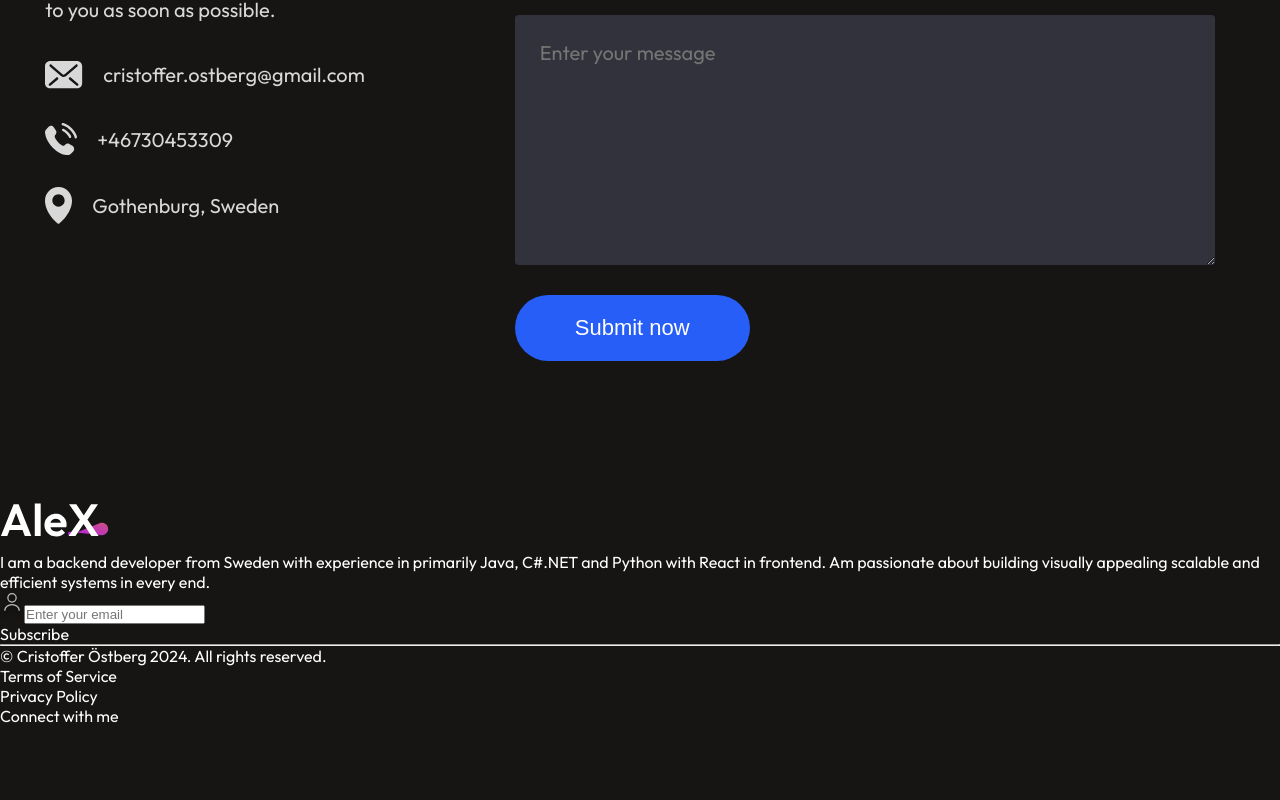
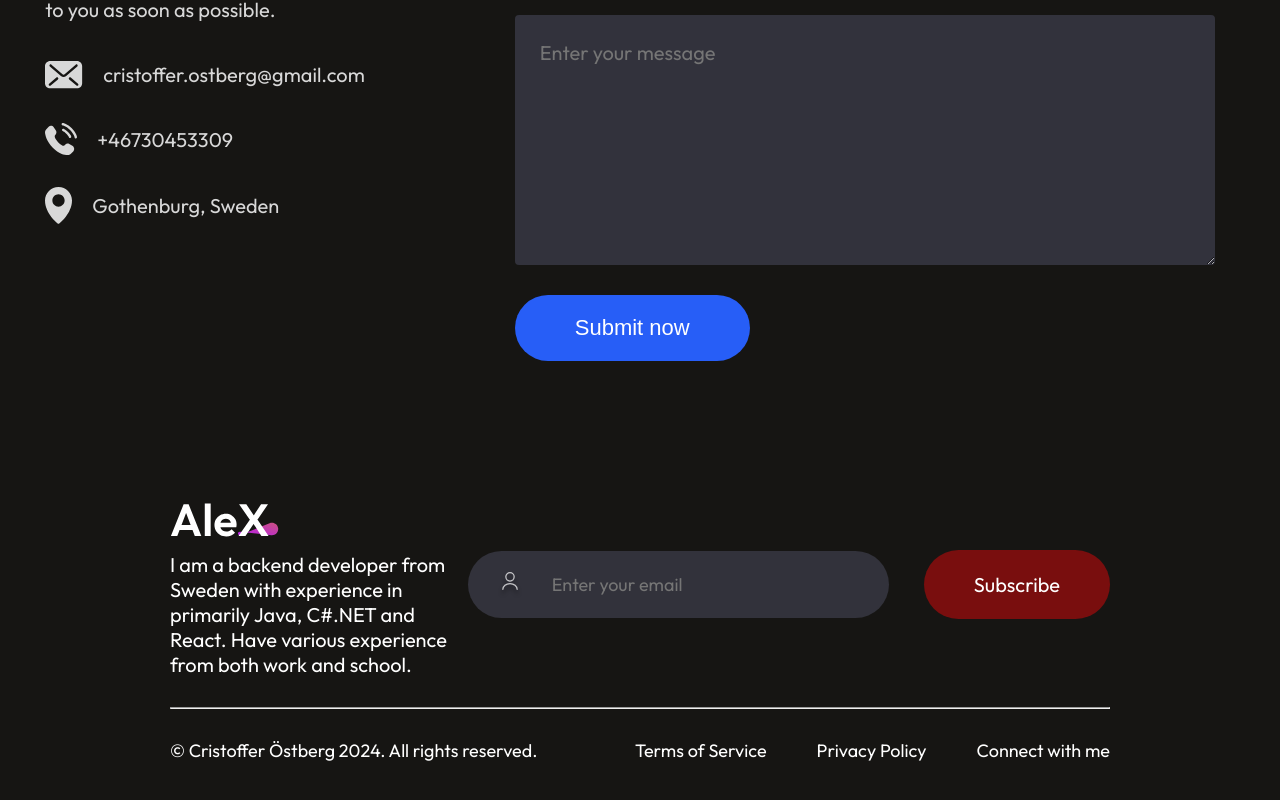
Before and after one commit to Cristoffer85/c-portfolio, a React (Vite) app: page / in a window 1280 px wide. Shown: the part 5990-6790 px from the top of the page. Before the commit the page ends 6716 px from the top, so only its background shows below. Built offline with nearby package versions, Linux system fonts and the light colour scheme.

Commit message:
Footer styling complete

```diff
--- a/src/Components/Footer/Footer.css
+++ b/src/Components/Footer/Footer.css
@@ -0,0 +1,68 @@
+.footer{
+    margin: 50px 170px;
+    display: flex;
+    flex-direction: column;
+    gap: 30px;
+}
+
+/* ------------------------ FOOTER TOP ------------------------ */
+.footer-top{
+    display: flex;
+    justify-content: space-between;
+}
+.footer-top-left p{
+    font-size: 20px;
+    max-width: 400px;
+}
+.footer-top-right{
+    display: flex;
+    align-items: center;
+    gap: 35px;
+}
+
+/* ------------------------ FOOTER EMAIL ------------------------ */
+.footer-email-input{
+    display: flex;
+    gap: 30px;
+    padding: 20px 30px;
+    border-radius: 50px;
+    background: #32323B;
+    padding-right: 80px;
+}
+.footer-email-input input{
+    outline: none;
+    border: none;
+    background: transparent;
+    color: #a0a0a0;
+    font-family: Outfit;
+    font-size: 18px;
+}
+
+.footer-subscribe{
+    font-size: 20px;
+    padding: 22px 50px;
+    border-radius: 50px;
+    background: #790e0e;
+    cursor: pointer;
+    transition: 0.5s;
+}
+
+.footer-bottom{
+    display: flex;
+    justify-content: space-between;
+    font-size: 18px;
+}
+.footer-bottom-right{
+    display: flex;
+    gap: 50px;
+    margin-bottom: 50px;
+}
+
+.footer-email-input:hover{
+    border: 2px solid white;
+}
+
+.footer-subscribe:hover{
+    transform: scale(1.1);
+    transition: 0.3s;
+}
--- a/src/Components/Footer/Footer.jsx
+++ b/src/Components/Footer/Footer.jsx
@@ -9,7 +9,7 @@ const Footer = () => {
         <div className="footer-top">
             <div className="footer-top-left">
                 <img src={footer_logo} alt="" />
-                <p>I am a backend developer from Sweden with experience in primarily Java, C#.NET and Python with React in frontend. Am passionate about building visually appealing scalable and efficient systems in every end.</p>
+                <p>I am a backend developer from Sweden with experience in primarily Java, C#.NET and React. Have various experience from both work and school.</p>
             </div>
             <div className="footer-top-right">
                 <div className="footer-email-input">
```
